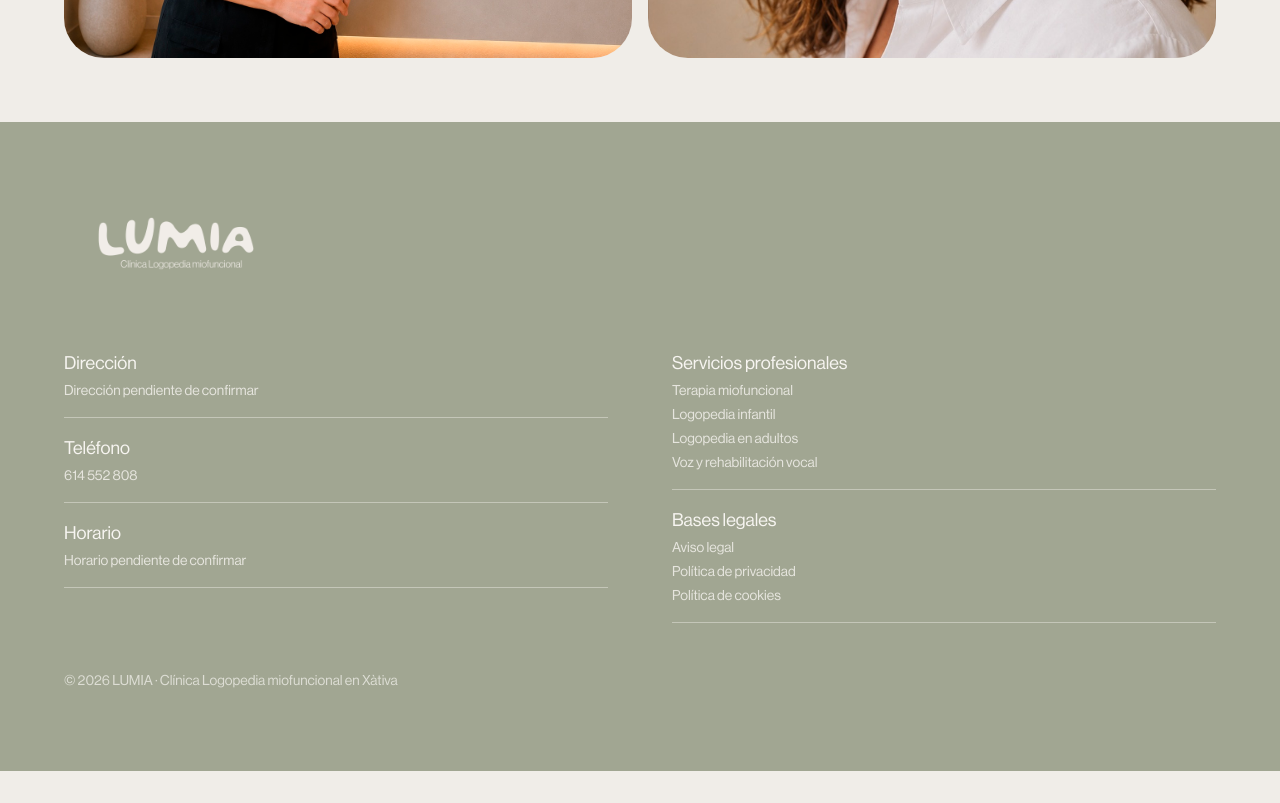
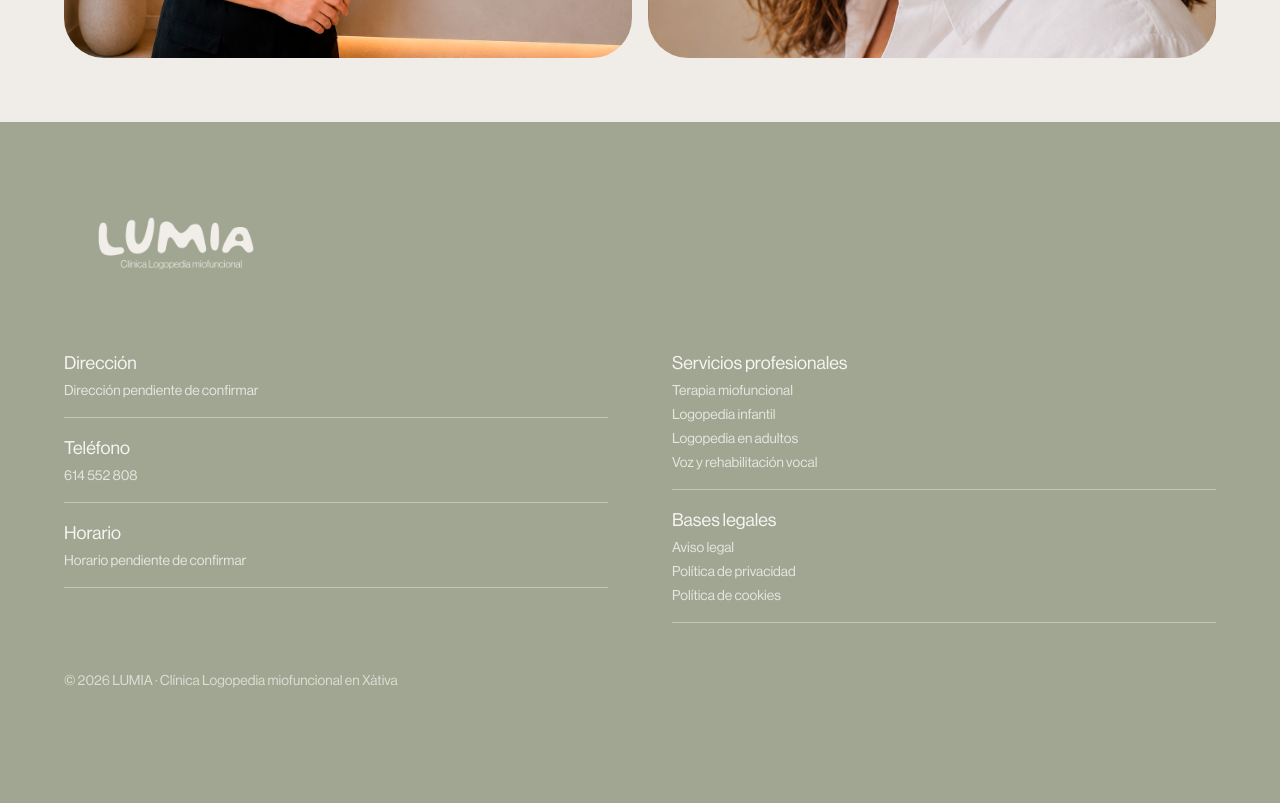
Before and after one commit to vigosan/clinicalumia, a Next.js app in the folder apps/web/: page / in a window 1280 px wide. Shown: the part 5240-6043 px from the top of the page. Before the commit the page ends 6011 px from the top, so only its background shows below. Built offline with nearby package versions, Linux system fonts and the light colour scheme; no server answers.

Commit message:
Reservar espacio en el pie para el botón flotante de contacto

```diff
--- a/apps/web/components/SiteFooter.tsx
+++ b/apps/web/components/SiteFooter.tsx
@@ -36,7 +36,7 @@ export function SiteFooter() {
     : `${site.address.street}, ${site.address.postalCode} ${site.address.locality}`;
 
   return (
-    <footer className="bg-sage-500 px-6 py-14 md:px-12 md:py-20">
+    <footer className="bg-sage-500 px-6 pt-14 pb-28 md:px-12 md:pt-20 md:pb-28">
       <div className="mx-auto max-w-6xl">
         <Image
           src="/logo-white.png"
```
